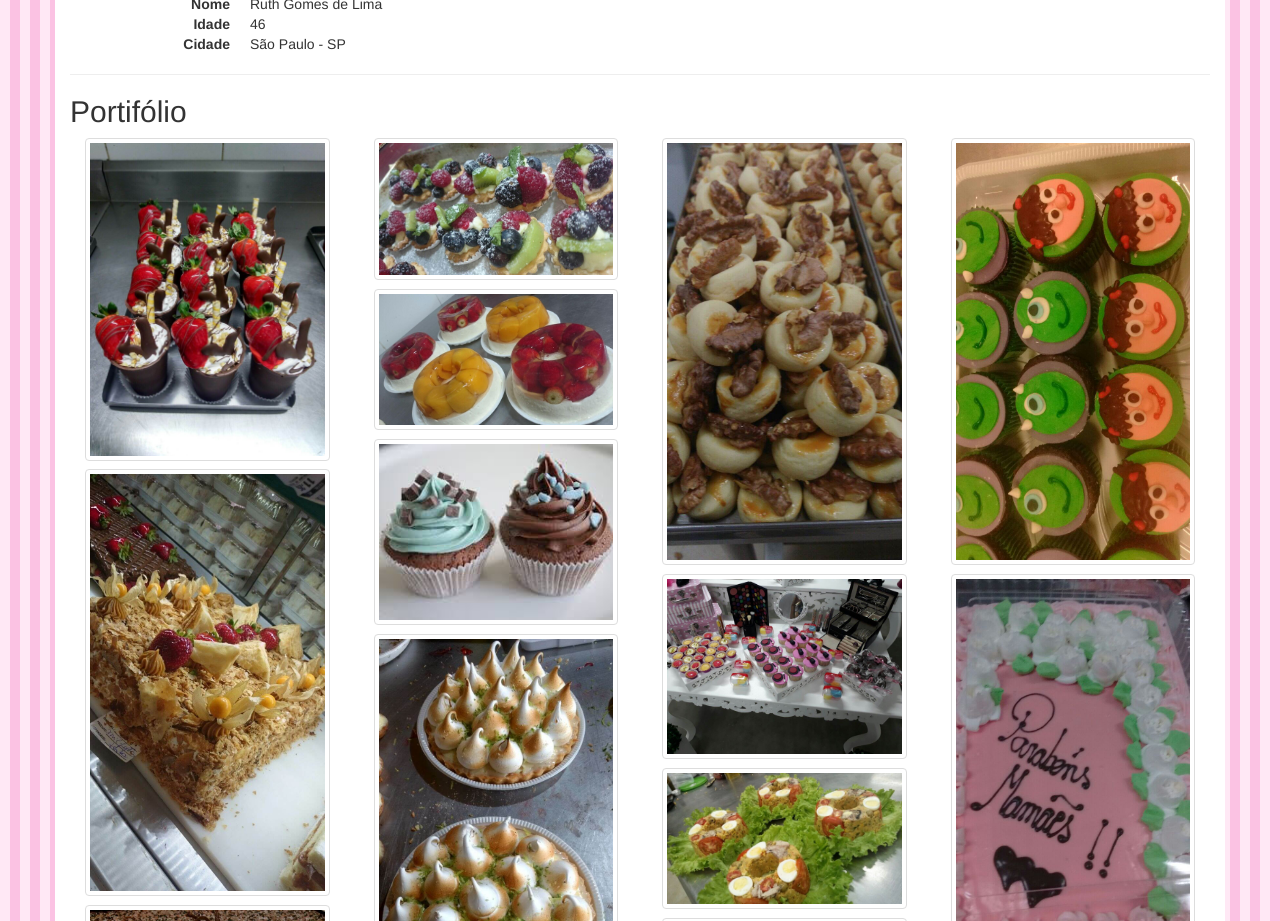
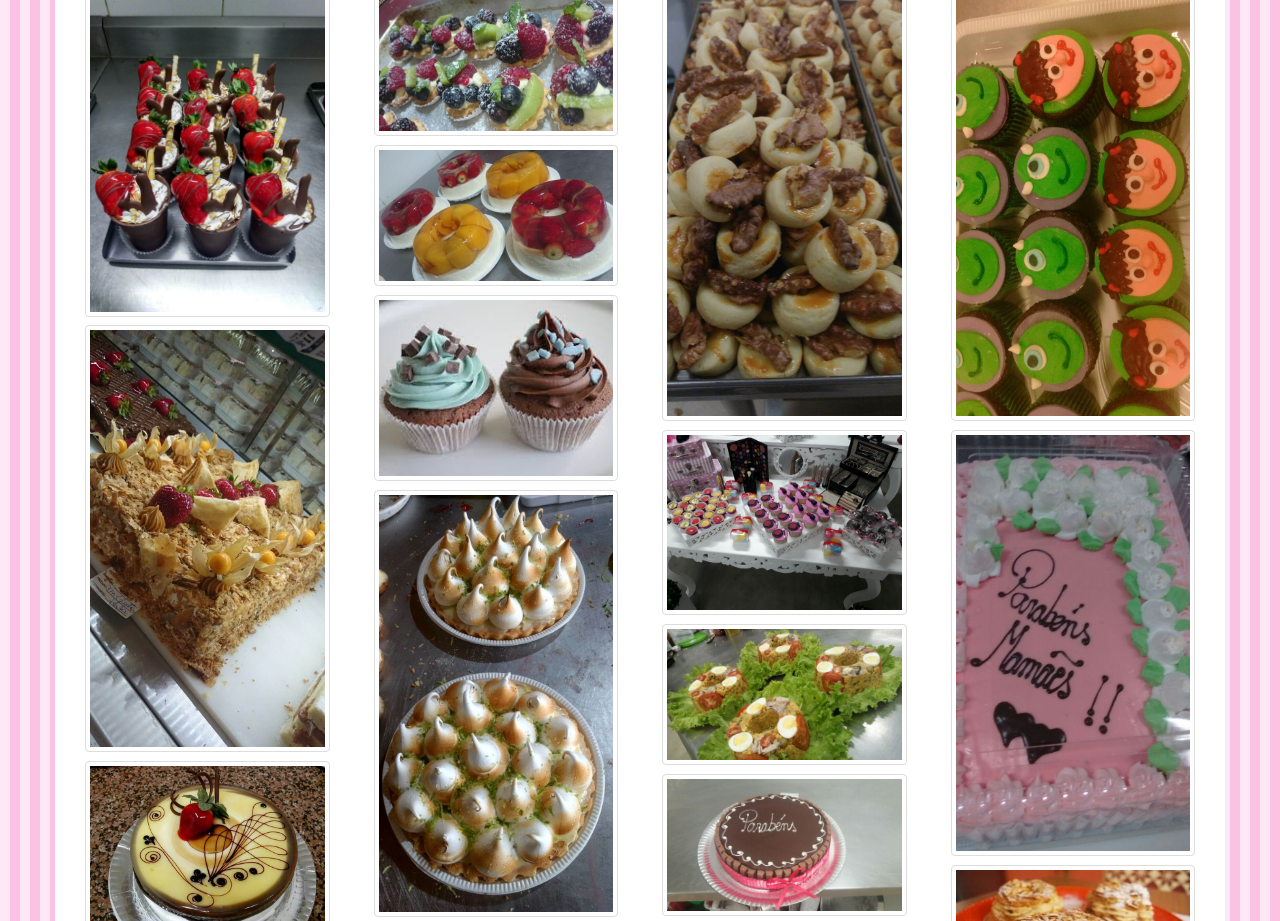
Before and after one commit to rafaeldev/ruth-gomes-lima, a website: page index.html in a window 1280 px wide. Shown: the part 743-1664 px from the top of the page. Drawn offline with Linux system fonts and the light colour scheme.

Commit message:
remove personal data

```diff
--- a/index.html
+++ b/index.html
@@ -37,23 +37,6 @@
       <hr></hr>
 
       <div class="">
-        <h2>Dados Pessoais</h2>
-
-        <dl class="dl-horizontal">
-          <dt>Nome</dt>
-          <dd>Ruth Gomes de Lima</dd>
-
-          <dt>Idade</dt>
-          <dd>46</dd>
-
-          <dt>Cidade</dt>
-          <dd>São Paulo - SP</dd>
-        </dl>
-      </div>
-
-      <hr></hr>
-
-      <div class="">
         <h2>Portifólio</h2>
 
         <div id="image-container" class="row-diff text-center text-lg-left"></div>
```
